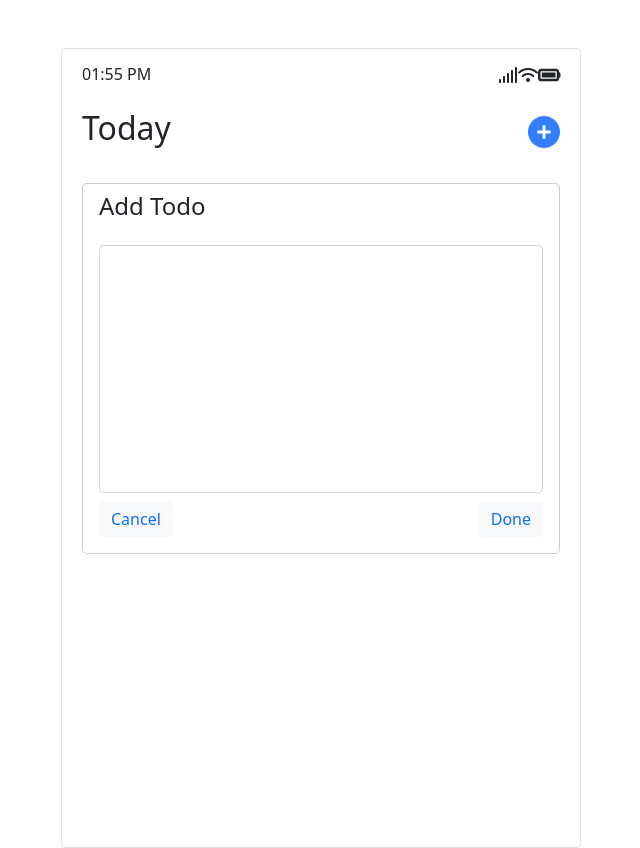
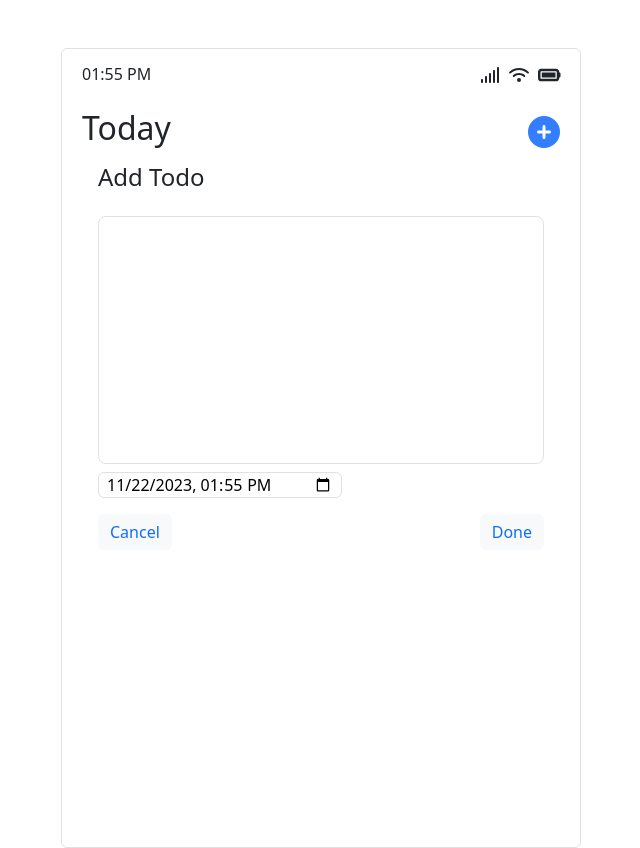
Before and after one commit to amrit56789/Todo-Responsive, a React (Create React App) app: page / in a window 1280 px wide. Both pictures are taken after a click on the icon 863 px from the left and 132 px from the top of the page. Shown: the whole page, without its empty margins (319-959 px from the left). Built offline with nearby package versions, Linux system fonts and the light colour scheme.

Commit message:
add delete edit completed functionality in todo app

```diff
--- a/src/Component/PopUp/Popup.js
+++ b/src/Component/PopUp/Popup.js
@@ -1,7 +1,7 @@
-import React from "react";
+import React, { useEffect } from "react";
 import { useState } from "react";
-
-export const Popup = ({ popupModal, setpopupModal, inputVal, setInputVal, showItems, setShowItems }) => {
+import moment from "moment";
+export const Popup = ({ popupModal, setpopupModal, inputVal, setInputVal, showItems, setShowItems, editIndexField, setEditIndexField }) => {
     const [error, setError] = useState(false)
 
     const handleSubmit = (e) => {
@@ -10,19 +10,47 @@ export const Popup = ({ popupModal, setpopupModal, inputVal, setInputVal, showIt
             setError("Please enter a text.");
             return;
         }
+        if (editIndexField >= 0) {
+            let color = "purpleDot"
+            const updatedItems = [...showItems];
+            updatedItems.splice(editIndexField, 1, { item: inputVal.item, dateTime: inputVal.dateTime, taskColor : color });
+            setShowItems(updatedItems);
+            setInputVal({
+                item: "",
+            });
+            setEditIndexField(-1);
+        } else {
             setShowItems([...showItems, inputVal]);
-        setInputVal({ item: "" });
+            setInputVal({
+                item: "",
+            });
             setError(false);
+        }
         setpopupModal(false)
+
     }
 
     const handleChange = (e) => {
         const { name, value } = e.target
+        let color = "";
+        const selectedDate = moment(inputVal.dateTime).format("YYYY-MM-DD")
+        const currentDate = moment(new Date()).format("YYYY-MM-DD")
+        if (moment(selectedDate).isSameOrAfter(currentDate, 'day')) {
+            color = "purpleDot";
+        } else {
+            color = "red";
+        }
         setInputVal((previousData) => {
-            return { ...previousData, [name]: value }
-        })
+            return {
+                ...previousData,
+                [name]: value,
+                isCompleted: false,
+                taskColor: color,
+            };
+        });
         setError(false)
     }
+
 
     return (
         <div className="modal-dialog modal-dialog-start" >
@@ -46,20 +74,30 @@ export const Popup = ({ popupModal, setpopupModal, inputVal, setInputVal, showIt
                                     required
                                 ></textarea>
                             </div>
-                        </div>
+
                             {error && (
                                 <div className="text-danger">
                                     {error}
                                 </div>
                             )}
+                            <div className="col-sm-8 my-2">
+                                <input className="px-2 border rounded"
+                                    type="datetime-local"
+                                    id="dateTime"
+                                    name="dateTime"
+                                    value={inputVal.dateTime}
+                                    onChange={handleChange}
+                                    min={inputVal.dateTime}
+                                    required
+                                />
+                            </div>
+                        </div>
                         <div className="d-flex justify-content-between mb-3 mt-2">
                             <button className="font-weight-bold btn btn-light border-0 text-primary" onClick={() => setpopupModal(false)}>Cancel</button>
                             <button className="font-weight-bold btn btn-light border-0 text-primary" onClick={handleSubmit}>Done</button>
                         </div>
                     </form>
-
                 </div>
-
             </div>
         </div>
     )
--- a/src/Component/Todo/Todo.js
+++ b/src/Component/Todo/Todo.js
@@ -7,16 +7,26 @@ import { Popup } from "../PopUp/Popup";
 import { ToastContainer } from "react-toastify";
 import "react-toastify/dist/ReactToastify.css";
 import { TodoList } from "./TodoList";
+import moment from "moment";
 export const Todo = () => {
+        const currentDate = new Date().toISOString().slice(0, 16);
+
     const [popupModal, setpopupModal] = useState(false)
+    const [currentTime, setCurrentTime] = useState(new Date());
+    const [editIndexField, setEditIndexField] = useState(-1)
     const [inputVal, setInputVal] = useState({
         item: "",
         isCompleted: false,
+        dateTime: moment(new Date()).format("YYYY-MM-DDTHH:mm"),
+        taskColor: ""
     })
     const [showItems, setShowItems] = useState([])
-    const [currentTime, setCurrentTime] = useState(new Date());
 
     const togglepopupModal = () => {
+        setInputVal({
+            ...inputVal,
+            dateTime: moment(new Date()).format("YYYY-MM-DDTHH:mm"),
+        });
         setpopupModal(!popupModal)
     }
     useEffect(() => {
@@ -25,13 +35,14 @@ export const Todo = () => {
         }, 1000);
         return () => clearInterval(currentTime);
     }, []);
+
     return (
         <div className="mt-5 container bg-white text-white border rounded" style={{ width: "65vh", height: "100vh" }}>
             <div className="d-flex justify-content-between align-items-center mt-3 px-2">
                 <div className="text-center">
                     <h6 className="m-auto text-dark ml-3 font-weight-bold">{currentTime.toLocaleTimeString([], { hour: '2-digit', minute: '2-digit' })}</h6>
                 </div>
-                <div className="d-flex align-items-center justify-content-between">
+                <div className="d-flex align-items-center justify-content-between" style={{ width: "10vh" }}>
                     <FontAwesomeIcon icon={faSignal} className="text-dark mr-2" />
                     <FontAwesomeIcon icon={faWifi} className="text-dark mr-2" style={{ fontWeight: 'bold' }} />
                     <FontAwesomeIcon icon={faBatteryFull} className="text-dark" size="lg" />
@@ -42,8 +53,8 @@ export const Todo = () => {
                 <FontAwesomeIcon icon={faCirclePlus} style={{ color: "#337eff", }} size="2xl" onClick={togglepopupModal} />
             </div>
             <div className="px-2">
-                {popupModal && (<Popup popupModal={popupModal} setpopupModal={setpopupModal} inputVal={inputVal} setInputVal={setInputVal} showItems={showItems} setShowItems={setShowItems} className="m-0" />)}
-                <TodoList showItems={showItems} setShowItems={setShowItems} />
+                {popupModal && (<Popup popupModal={popupModal} setpopupModal={setpopupModal} inputVal={inputVal} setInputVal={setInputVal} showItems={showItems} setShowItems={setShowItems} editIndexField={editIndexField} setEditIndexField={setEditIndexField} className="m-0" />)}
+                <TodoList showItems={showItems} setShowItems={setShowItems} popupModal={popupModal} setpopupModal={setpopupModal} inputVal={inputVal} setInputVal={setInputVal} editIndexField={editIndexField} setEditIndexField={setEditIndexField} />
             </div>
             <ToastContainer />
         </div>
--- a/src/Component/Todo/TodoList.js
+++ b/src/Component/Todo/TodoList.js
@@ -1,25 +1,60 @@
-export const TodoList = ({ showItems, setShowItems }) => {
+import { FontAwesomeIcon } from "@fortawesome/react-fontawesome";
+import { faClock, faTrash, faPenToSquare } from "@fortawesome/free-solid-svg-icons";
+import moment from "moment";
+
+export const TodoList = ({ showItems, setShowItems, popupModal, setpopupModal, inputVal, setInputVal, editIndexField, setEditIndexField }) => {
     const handleCheckBox = (currentIndex) => {
         let data = [...showItems]
         data[currentIndex].isComplete = !data[currentIndex].isComplete
         setShowItems([...data])
     }
+
+    const deleteItem = (index) => {
+        const updateItem = showItems.filter((element, ind) => {
+            return index !== ind;
+        });
+        setShowItems(updateItem);
+    }
+
+    const handleeditIndexFieldChange = (element, index) => {
+        let color = ""
+        const selectedDate = moment(inputVal.dateTime).format("YYYY-MM-DD")
+        const currentDate = moment(new Date()).format("YYYY-MM-DD")
+        if (moment(selectedDate).isSameOrAfter(currentDate, 'day')) {
+            color = "purpleDot";
+        } else {
+            color = "red";
+        }
+        setpopupModal(true)
+        setInputVal({ item: element.item, dateTime: element.dateTime, taskColor: color })
+        setEditIndexField(index)
+    }
     return (
         <div className="showItems">
             {showItems.map((element, index) => {
+                const dotColor = element.isComplete ? "#ffcc66" :
+                    element.taskColor === "purpleDot" ? "#ff66ff" :
+                        element.taskColor === "red" ? "#ff0000" : "";
                 return (
-                    <div key={index} className="container-md py-2 mt-4 d-flex flex-row justify-content-between align-items-center text-center text-dark">
+                    <div key={index} className="container-md py-2 mt-4 d-flex flex-row justify-content-between align-items-center text-center border-bottom text-dark">
                         <div className="d-flex align-items-center">
                             <div className="form-check">
                                 <input className="form-check-input" type="checkbox" id="flexCheckDefault" checked={element.isComplete} onChange={() => handleCheckBox(index)} style={{ borderRadius: "20px", fontSize: "1.5rem" }} />
                             </div>
                             <div className="item px-2 m-0" style={{ fontFamily: "Poppins", fontWeight: "600", fontSize: "1.2rem", textAlign: "justify" }}>
                                 <p className="m-0">{element.item}</p>
+                                <div className="d-flex align-items-center">
+                                    <FontAwesomeIcon icon={faClock} className="text-dark" style={{ marginRight: "4px" }} size="xs" />
+                                    <h6 className="m-0" style={{ fontSize: "0.7rem", color: "#F363CA" }}>{moment(element.dateTime).format("YYYY-MM-DD HH:mm")}</h6>
+                                </div>
+
                             </div>
 
                         </div>
                         <div className="d-flex align-items-center">
-                            {element.isComplete ? <span className="" style={{ width: "20px", height: "20px", backgroundColor: "#ffcc66", borderRadius: "10px" }}></span> : ''}
+                            <FontAwesomeIcon icon={faTrash} className="text-dark" style={{ marginRight: "12px" }} size="lg" onClick={() => deleteItem(index)} />
+                            <FontAwesomeIcon icon={faPenToSquare} className="text-dark" style={{ marginRight: "12px" }} size="lg" onClick={() => handleeditIndexFieldChange(element, index)} />
+                            <span className="" style={{ width: "20px", height: "20px", backgroundColor: moment(element.dateTime).isBefore(new Date(), 'minute') ? "#ff0000" : dotColor, borderRadius: "10px" }}></span>
                         </div>
                     </div>
                 );
```
Also changed, not shown: package.json (+6 -1 lines), 1 other file (tests, documents, lock files or other folders). Lines whose indentation alone changed are shown as unchanged.
